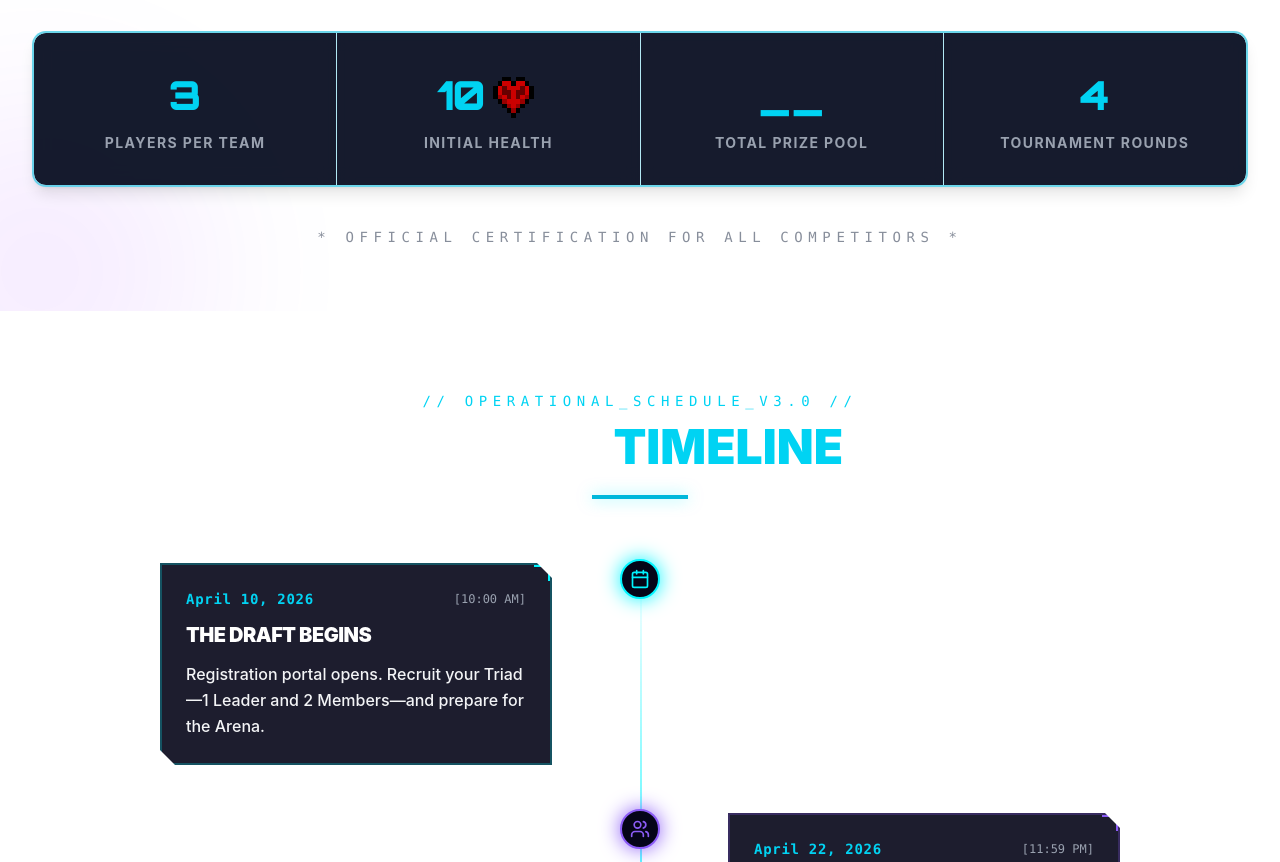
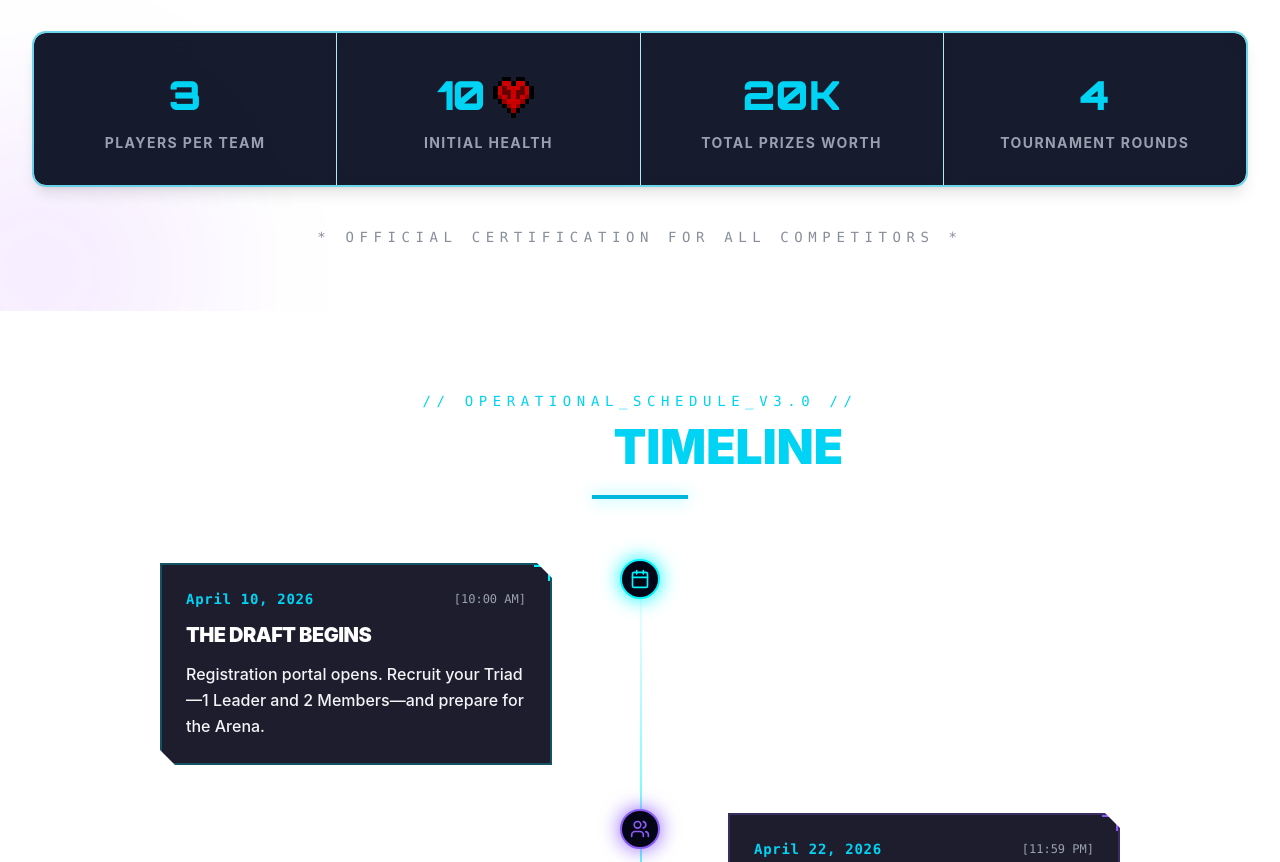
Before and after one commit to Shlok-Parekh09/Create-interactive-website-clone, a React (Vite) app: page / in a window 1280 px wide. Shown: the part 2680-3542 px from the top of the page. Built offline with nearby package versions, Linux system fonts and the light colour scheme; no server answers; the database is empty.

Commit message:
Update total prize pool label to reflect accurate prize value

```diff
--- a/src/app/components/About.tsx
+++ b/src/app/components/About.tsx
@@ -111,7 +111,7 @@ export function About() {
           {[
             { value: "3", label: "Players Per Team" },
             { value: "10", label: "Initial Health" },
-            { value: "__", label: "Total Prize Pool" },
+            { value: "20K", label: "Total Prizes Worth" },
             { value: "4", label: "Tournament Rounds" },
           ].map((stat) => (
             <div key={stat.label} className="bg-[#050518]/90 backdrop-blur-sm p-8 text-center group transition-colors">
```
